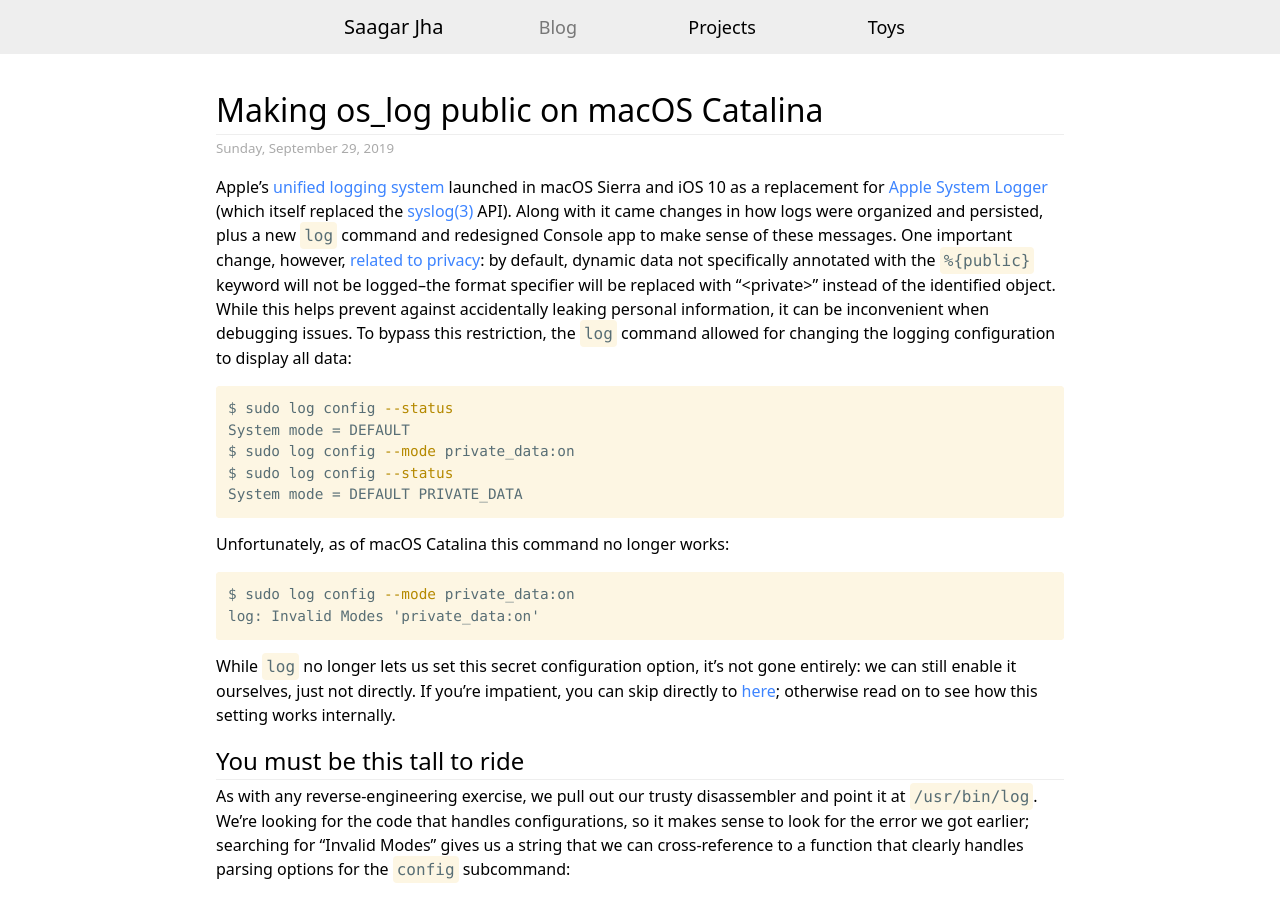
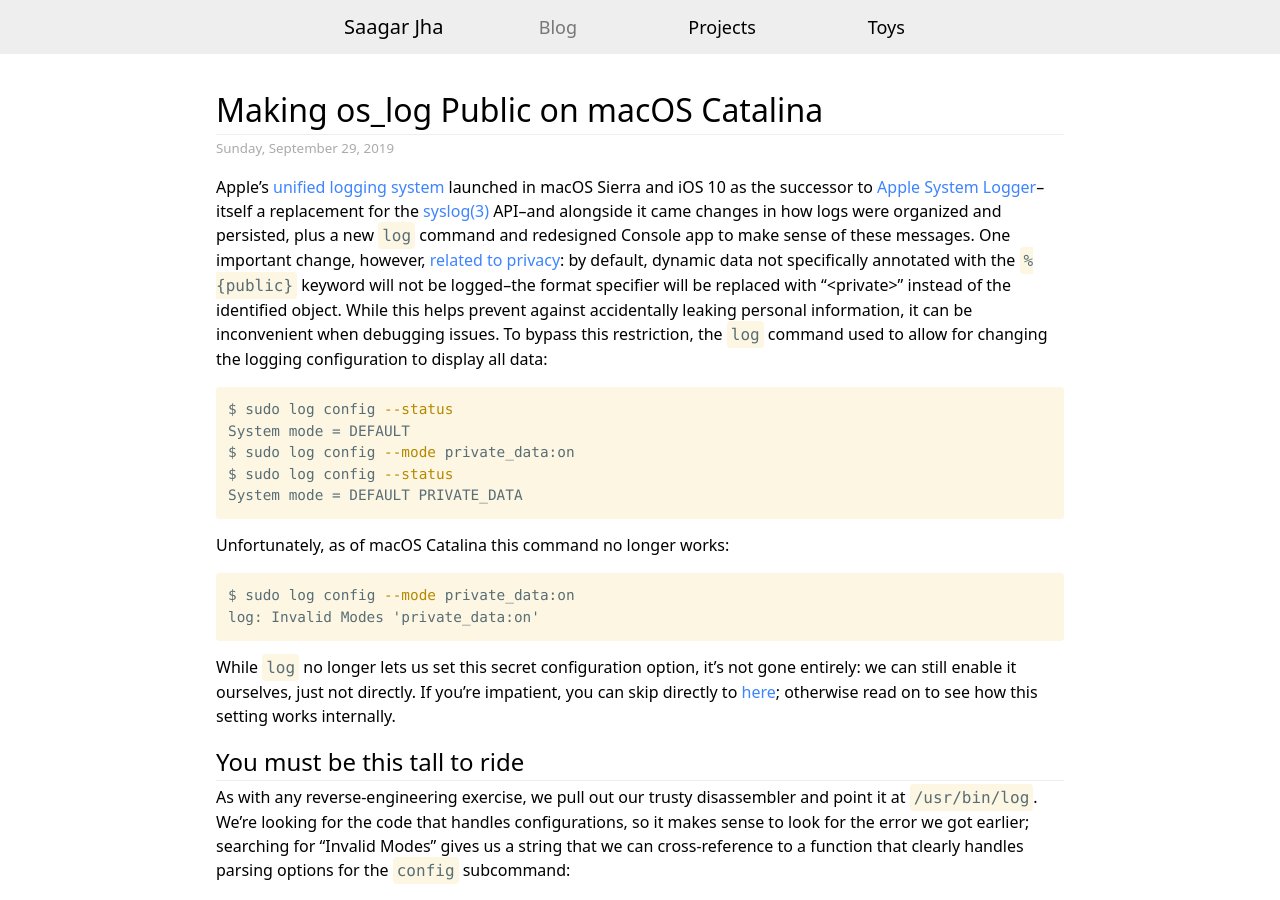
Before and after one commit to saagarjha/saagarjha.github.io, a Jekyll site: the page built from _posts/2019-09-29-making-os-log-public-on-macos-catalina/2019-09-29-making-os-log-public-on-macos-catalina.md, in a window 1280 px wide and 900 px high. Built offline with Jekyll 4.4.1, drawn with Linux system fonts in a browser that asks for light colours; some of the changed text lies outside the part shown.

Commit message:
Tweak working for blog post

````diff
--- a/_posts/2019-09-29-making-os-log-public-on-macos-catalina/2019-09-29-making-os-log-public-on-macos-catalina.md
+++ b/_posts/2019-09-29-making-os-log-public-on-macos-catalina/2019-09-29-making-os-log-public-on-macos-catalina.md
@@ -1,9 +1,9 @@
 ---
 layout: post
-title: "Making os_log public on macOS Catalina"
+title: "Making os_log Public on macOS Catalina"
 ---
 
-Apple's [unified logging system](https://developer.apple.com/documentation/os/logging) launched in macOS Sierra and iOS 10 as a replacement for [Apple System Logger](https://developer.apple.com/library/archive/documentation/System/Conceptual/ManPages_iPhoneOS/man3/asl.3.html) (which itself replaced the [syslog(3)](https://developer.apple.com/library/archive/documentation/System/Conceptual/ManPages_iPhoneOS/man3/syslog.3.html) API). Along with it came changes in how logs were organized and persisted, plus a new `log` command and redesigned Console app to make sense of these messages. One important change, however, [related to privacy](https://developer.apple.com/documentation/os/logging#1841411): by default, dynamic data not specifically annotated with the `%{public}` keyword will not be logged–the format specifier will be replaced with "&lt;private&gt;" instead of the identified object. While this helps prevent against accidentally leaking personal information, it can be inconvenient when debugging issues. To bypass this restriction, the `log` command allowed for changing the logging configuration to display all data:
+Apple's [unified logging system](https://developer.apple.com/documentation/os/logging) launched in macOS Sierra and iOS 10 as the successor to [Apple System Logger](https://developer.apple.com/library/archive/documentation/System/Conceptual/ManPages_iPhoneOS/man3/asl.3.html)–itself a replacement for the [syslog(3)](https://developer.apple.com/library/archive/documentation/System/Conceptual/ManPages_iPhoneOS/man3/syslog.3.html) API–and alongside it came changes in how logs were organized and persisted, plus a new `log` command and redesigned Console app to make sense of these messages. One important change, however, [related to privacy](https://developer.apple.com/documentation/os/logging#1841411): by default, dynamic data not specifically annotated with the `%{public}` keyword will not be logged–the format specifier will be replaced with "&lt;private&gt;" instead of the identified object. While this helps prevent against accidentally leaking personal information, it can be inconvenient when debugging issues. To bypass this restriction, the `log` command used to allow for changing the logging configuration to display all data:
 
 ```console
 $ sudo log config --status
@@ -123,7 +123,7 @@
 
 ## Putting it all together
 
-With all that done, we can write a simple tool that can update private_data. Make sure to run it as root, or it will exit with `KERN_INVALID_ARGUMENT` (== 4).
+With all that done, we can write a simple tool to update private_data. Make sure to run it as root, or it will exit with `KERN_INVALID_ARGUMENT` (== 4).
 
 ```c
 #include <mach/mach_host.h>
````
Also changed, not shown: other parts of _posts/2019-09-29-making-os-log-public-on-macos-catalina/2019-09-29-making-os-log-public-on-macos-catalina.md (+1 -1 lines).
